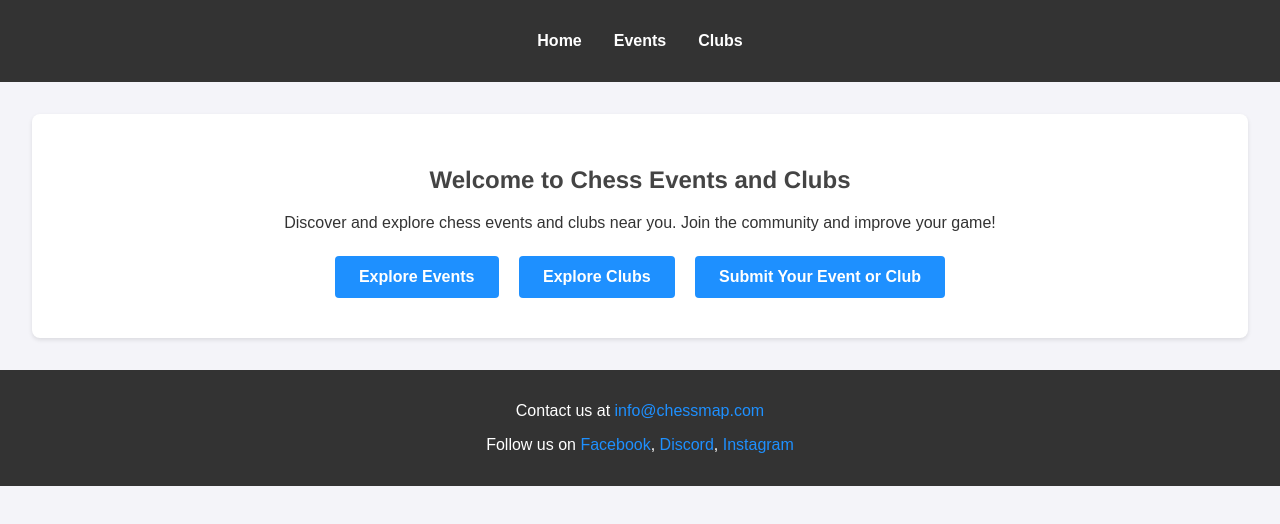
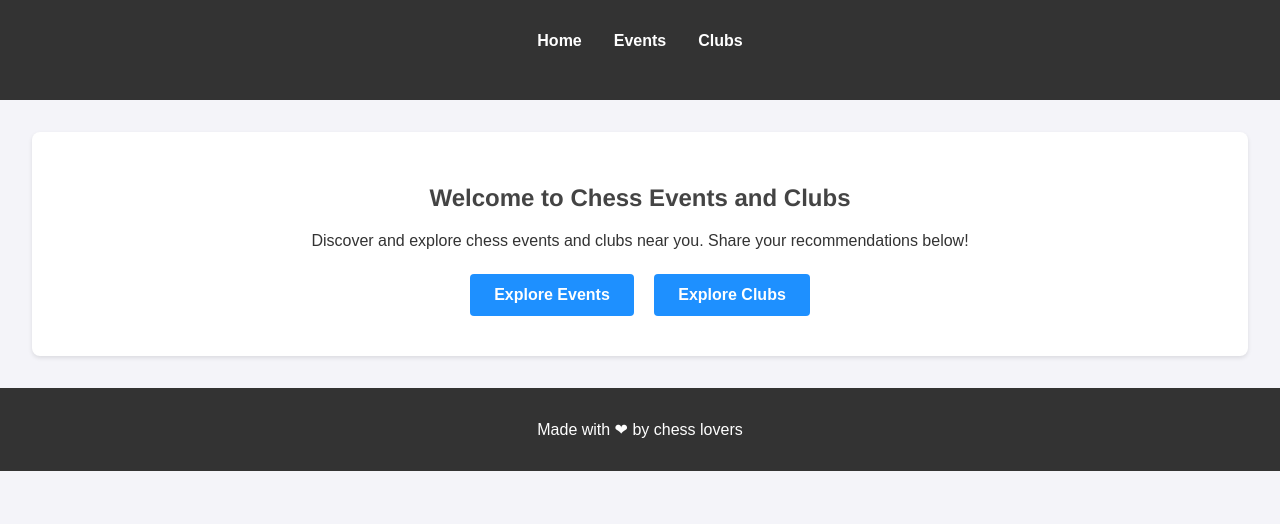
Before and after one commit to hola-ivan/chessmap, a plain HTML site: page index.html in a window 1280 px wide. Drawn offline with Linux system fonts and the light colour scheme.

Commit message:
added form, removed submit button

```diff
--- a/index.html
+++ b/index.html
@@ -15,23 +15,30 @@
             <li><a href="clubs.html">Clubs</a></li>
         </ul>
     </nav>
-</header>
+️</header>
 
 <main>
     <section id="home">
         <h1>Welcome to Chess Events and Clubs</h1>
-        <p>Discover and explore chess events and clubs near you. Join the community and improve your game!</p>
+        <p>Discover and explore chess events and clubs near you. Share your recommendations below!</p>
         <div class="cta-buttons">
             <a href="events.html" class="btn">Explore Events</a>
             <a href="clubs.html" class="btn">Explore Clubs</a>
-            <a href="#submit" class="btn">Submit Your Event or Club</a>
+            <script type="module">
+                import Typebot from 'https://cdn.jsdelivr.net/npm/@typebot.io/js@0.3/dist/web.js';
+
+                Typebot.initStandard({ typebot: "faq-n4kzke8" });
+            </script>
+
+            <typebot-standard style="width: 100%; height: 600px; "></typebot-standard>
         </div>
     </section>
 </main>
 
 <footer>
-    <p>Contact us at <a href="mailto:info@chessmap.com">info@chessmap.com</a></p>
-    <p>Follow us on <a href="#">Facebook</a>, <a href="#">Discord</a>, <a href="#">Instagram</a></p>
+    <p>Made with ❤ by chess lovers </p>
+<!--    <p>Contact us at <a href="mailto:info@chessmap.com">info@chessmap.com</a></p>
+    <p>Follow us on <a href="#">Facebook</a>, <a href="#">Discord</a>, <a href="#">Instagram</a></p>-->
 </footer>
 </body>
 </html>
```
